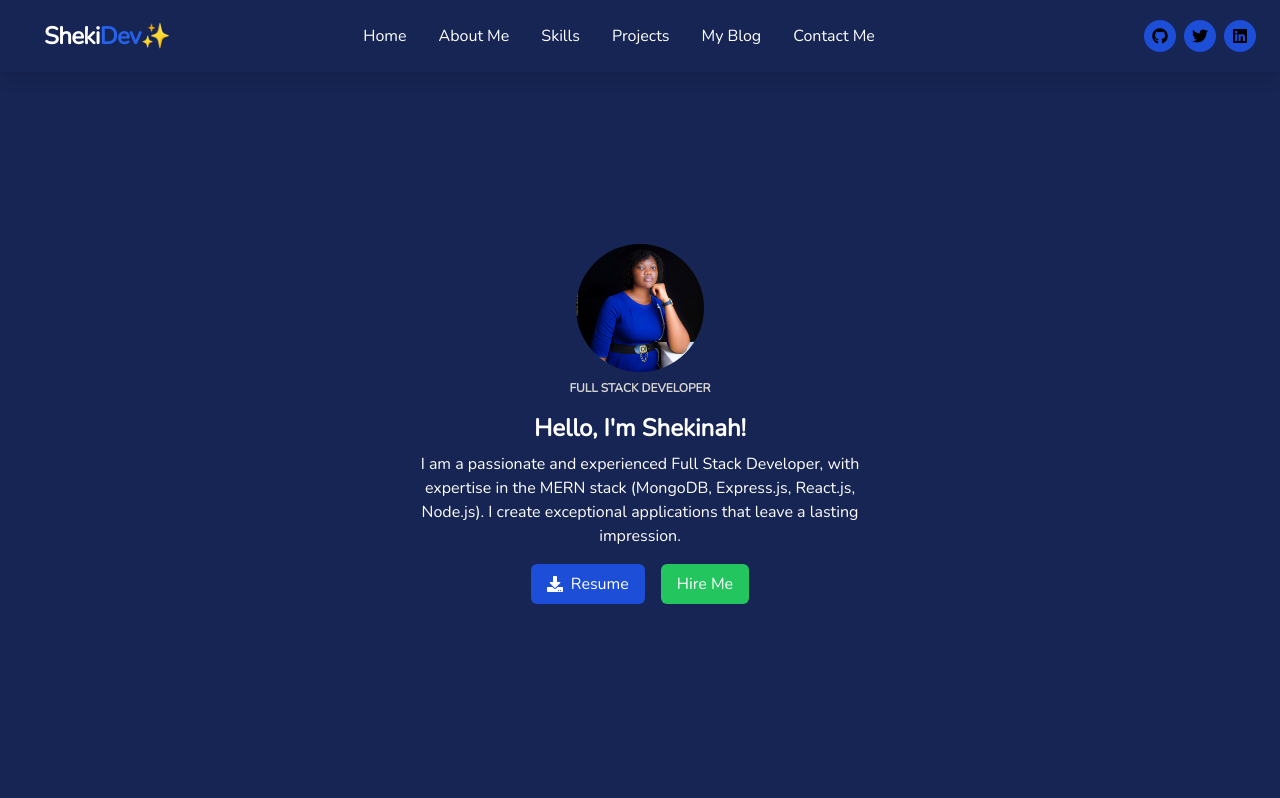
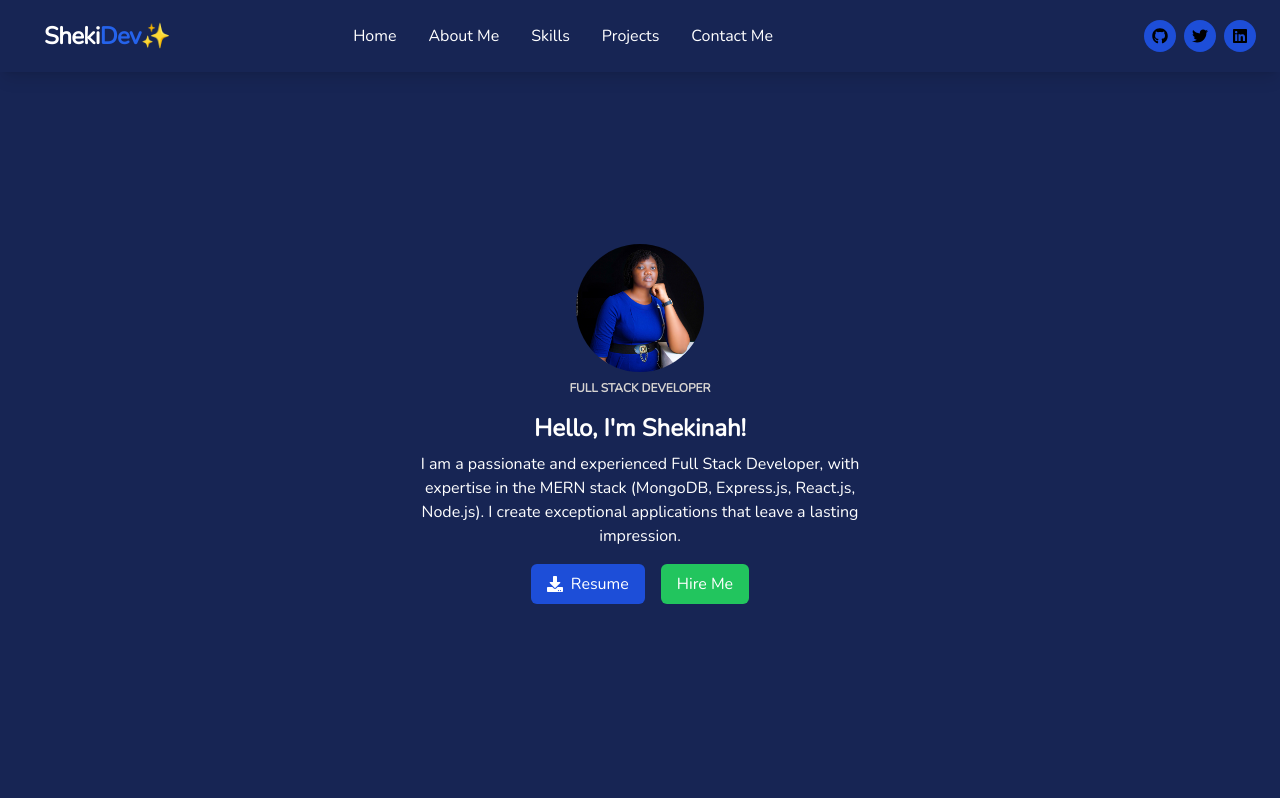
Before and after one commit to shekinahmanyi/portfolio-website2, a React (Create React App) app in the folder portfolio-site/: page / in a window 1280 px wide. Shown: the top 798 px of the page. Built offline with nearby package versions, Linux system fonts and the light colour scheme.

Commit message:
Made some navbar changes

```diff
--- a/portfolio-site/src/components/Navbar.jsx
+++ b/portfolio-site/src/components/Navbar.jsx
@@ -29,7 +29,7 @@ function Navbar() {
           </span>
         </div>
 
-        <div className="font-bold hidden md:flex md:items-center md:space-x-4 mr-24">
+        <div className="font-bold hidden md:flex md:items-center md:space-x-4 mr-52">
           {/* Navbar links */}
           <Link
             to="/"
@@ -66,15 +66,6 @@ function Navbar() {
             onClick={handleLinkClick}
           >
             Projects
-          </Link>
-          <Link
-            to="/blog"
-            className={`text-white px-2 py-2 hover:text-blue-400 text-base font-medium ${
-              location.pathname === "/blog" ? "text-blue-400" : ""
-            }`}
-            onClick={handleLinkClick}
-          >
-            My Blog
           </Link>
           <Link
             to="/contact"
@@ -160,15 +151,7 @@ function Navbar() {
             >
               Projects
             </Link>
-            <Link
-              to="/blog"
-              className={`text-white hover:text-blue-400 text-base font-medium ${
-                location.pathname === "/blog" ? "text-blue-400" : ""
-              }`}
-              onClick={handleLinkClick}
-            >
-              My Blog
-            </Link>
+
             <Link
               to="/contact"
               className={`text-white hover:text-blue-400 text-base font-medium ${
```
